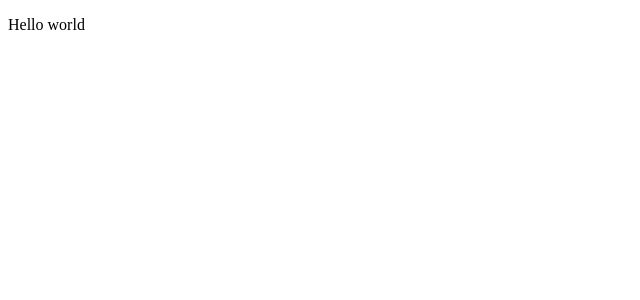
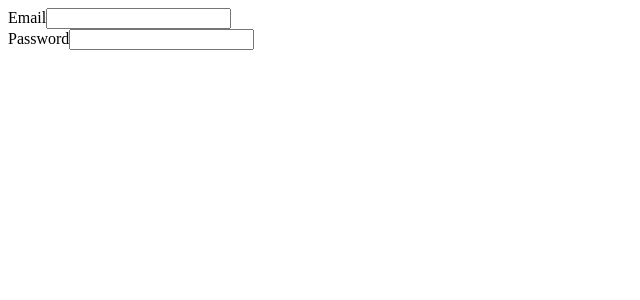
Before and after one commit to AstronomAlpaca/Frendzy, a React (Create React App) app in the folder client/: page / in a window 1280 px wide. Shown: the top 300 px of the page, without its empty margins (0-640 px from the left). Built offline with nearby package versions, Linux system fonts and the light colour scheme; the HTML template or start-up script is replaced by a standard one.

Commit message:
Basic form template (frontend)

```diff
--- a/client/src/App.js
+++ b/client/src/App.js
@@ -1,7 +1,38 @@
-const App = () => (
-  <div>
-    <p>Hello world</p>
-  </div>
-);
+import React, { useState } from "react";
+
+const App = () => {
+  const [email, setEmail] = useState("");
+  const [password, setPassword] = useState("");
+
+  const handleLogin = (event) => {
+    event.preventDefault();
+    console.log("Logging in with", email, password);
+  };
+
+  return (
+    <div>
+      <form onSubmit={handleLogin}>
+        <div>
+          Email
+          <input
+            type="email"
+            value={email}
+            name="Email"
+            onChange={({ target }) => setEmail(target.value)}
+          />
+        </div>
+        <div>
+          Password
+          <input
+            type="password"
+            value={password}
+            name="Password"
+            onChange={({ target }) => setPassword(target.value)}
+          />
+        </div>
+      </form>
+    </div>
+  );
+};
 
 export default App;
```
